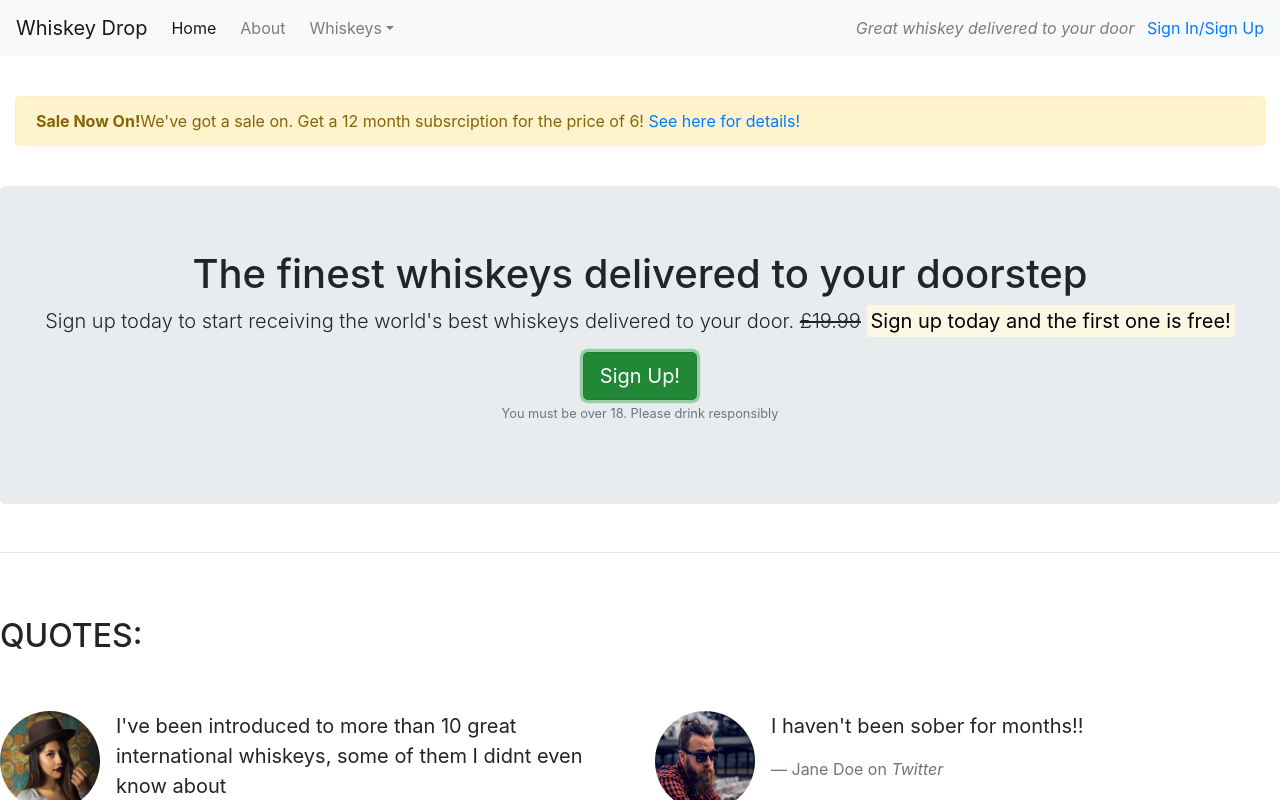
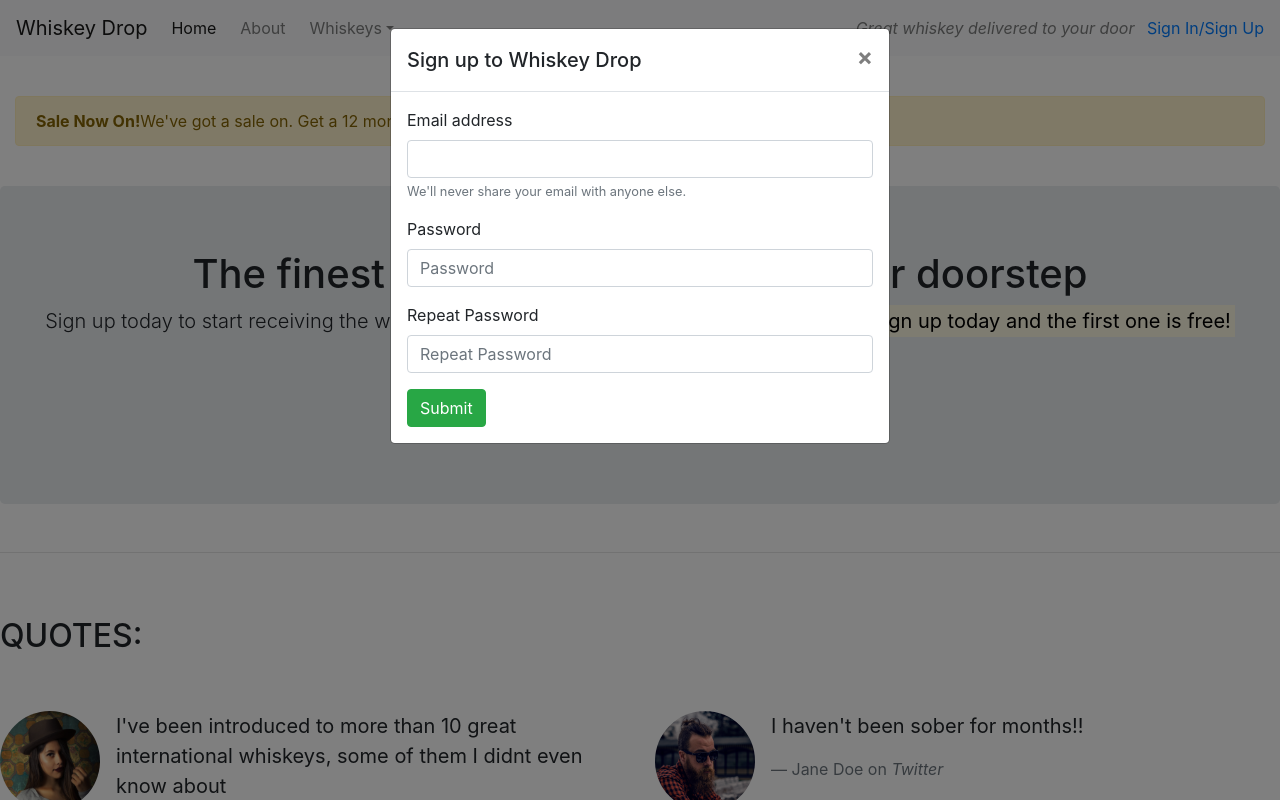
Before and after one commit to oliversevents/BootstrappingTutorial, a plain HTML site: page index.html in a window 1280 px wide. Both pictures are taken after a click on the button "Sign Up!". Shown: the top 800 px of the page. Drawn offline with nearby package versions, Linux system fonts and the light colour scheme.

Commit message:
Form added

```diff
--- a/index.html
+++ b/index.html
@@ -52,7 +52,7 @@
                 <p class="lead">Sign up today to start receiving the world's best whiskeys delivered to your door. <s class="d-none d-sm-inline">£19.99</s>
                 <span class="d-inline d-sm-none"><br></span>
                 <strong><mark>Sign up today and the first one is free!</mark></strong></p>
-                <button class="btn btn-success btn-lg">Sign Up!</button>
+                <button class="btn btn-success btn-lg" data-toggle="modal" data-target="#signUpModal">Sign Up!</button>
                 <p class="text-muted"><small>You must be over 18. Please drink responsibly</small></p>
             </section>
           </div>
@@ -174,8 +174,41 @@
             </table>
         <!-- /.Favourites -->
         </section>
-        <script src="https://code.jquery.com/jquery-3.5.1.slim.min.js" integrity="sha384-DfXdz2htPH0lsSSs5nCTpuj/zy4C+OGpamoFVy38MVBnE+IbbVYUew+OrCXaRkfj" crossorigin="anonymous"></script>
-        <script src="https://cdn.jsdelivr.net/npm/popper.js@1.16.0/dist/umd/popper.min.js" integrity="sha384-Q6E9RHvbIyZFJoft+2mJbHaEWldlvI9IOYy5n3zV9zzTtmI3UksdQRVvoxMfooAo" crossorigin="anonymous"></script>
-        <script src="https://stackpath.bootstrapcdn.com/bootstrap/4.5.0/js/bootstrap.min.js" integrity="sha384-OgVRvuATP1z7JjHLkuOU7Xw704+h835Lr+6QL9UvYjZE3Ipu6Tp75j7Bh/kR0JKI" crossorigin="anonymous"></script>
+    </article>
+
+    <div class="modal" tabindex="-1" role="dialog" id="signUpModal">
+         <div class="modal-dialog">
+            <div class="modal-content">
+                <div class="modal-header">
+                    <h5 class="modal-title">Sign up to Whiskey Drop</h5>
+                    <button type="button" class="close" data-dismiss="modal" aria-label="Close">
+                    <span aria-hidden="true">&times;</span>
+                    </button>
+                </div>
+            <div class="modal-body">
+                <form>
+                    <div class="form-group">
+                        <label for="exampleInputEmail1">Email address</label>
+                        <input type="email" class="form-control" id="exampleInputEmail1" aria-describedby="emailHelp">
+                        <small id="emailHelp" class="form-text text-muted">We'll never share your email with anyone else.</small>
+                    </div>
+                    <div class="form-group">
+                        <label for="Password">Password</label>
+                        <input type="password" class="form-control" id="Password" placeholder="Password">
+                    </div>
+                    <div class="form-group">
+                        <label for="repeatPassword">Repeat Password</label>
+                        <input type="password" class="form-control" id="repeatPassword" placeholder="Repeat Password">
+                    </div>
+                    <button type="submit" class="btn btn-success">Submit</button>
+                </form>
+            </div>
+         </div>
+    </div>
+</div>
+
+    <script src="https://code.jquery.com/jquery-3.5.1.slim.min.js" integrity="sha384-DfXdz2htPH0lsSSs5nCTpuj/zy4C+OGpamoFVy38MVBnE+IbbVYUew+OrCXaRkfj" crossorigin="anonymous"></script>
+    <script src="https://cdn.jsdelivr.net/npm/popper.js@1.16.0/dist/umd/popper.min.js" integrity="sha384-Q6E9RHvbIyZFJoft+2mJbHaEWldlvI9IOYy5n3zV9zzTtmI3UksdQRVvoxMfooAo" crossorigin="anonymous"></script>
+    <script src="https://stackpath.bootstrapcdn.com/bootstrap/4.5.0/js/bootstrap.min.js" integrity="sha384-OgVRvuATP1z7JjHLkuOU7Xw704+h835Lr+6QL9UvYjZE3Ipu6Tp75j7Bh/kR0JKI" crossorigin="anonymous"></script>
 </body>
 </html>
```
